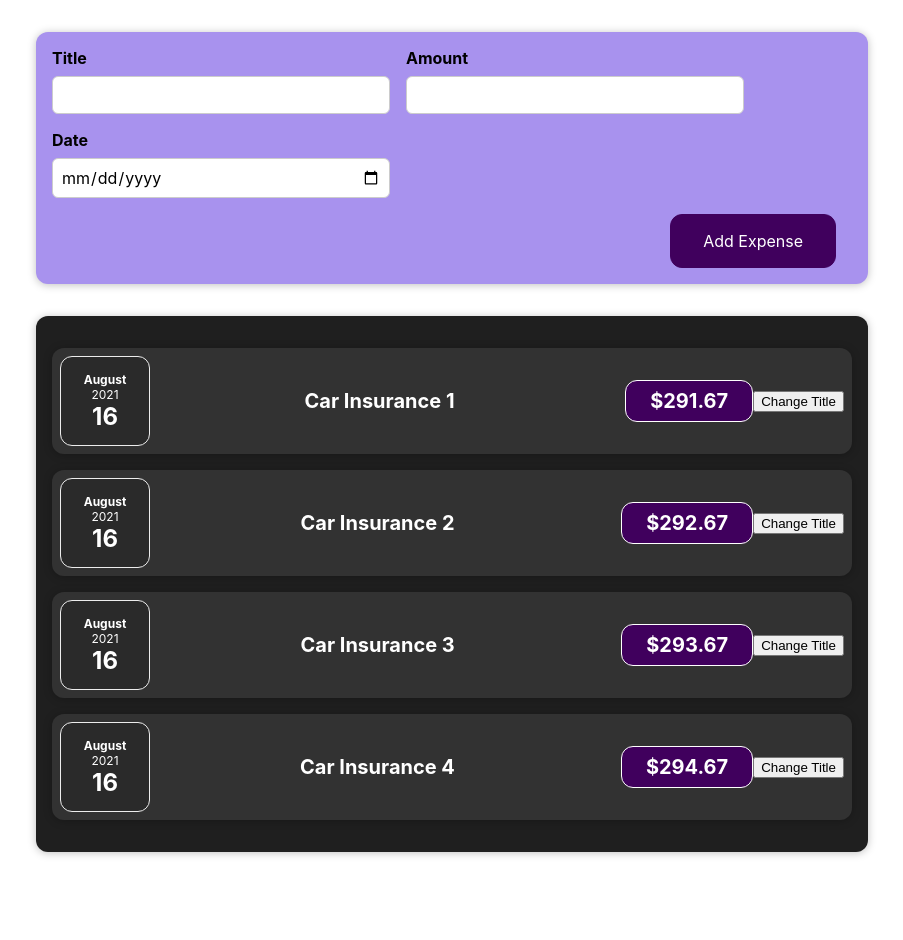
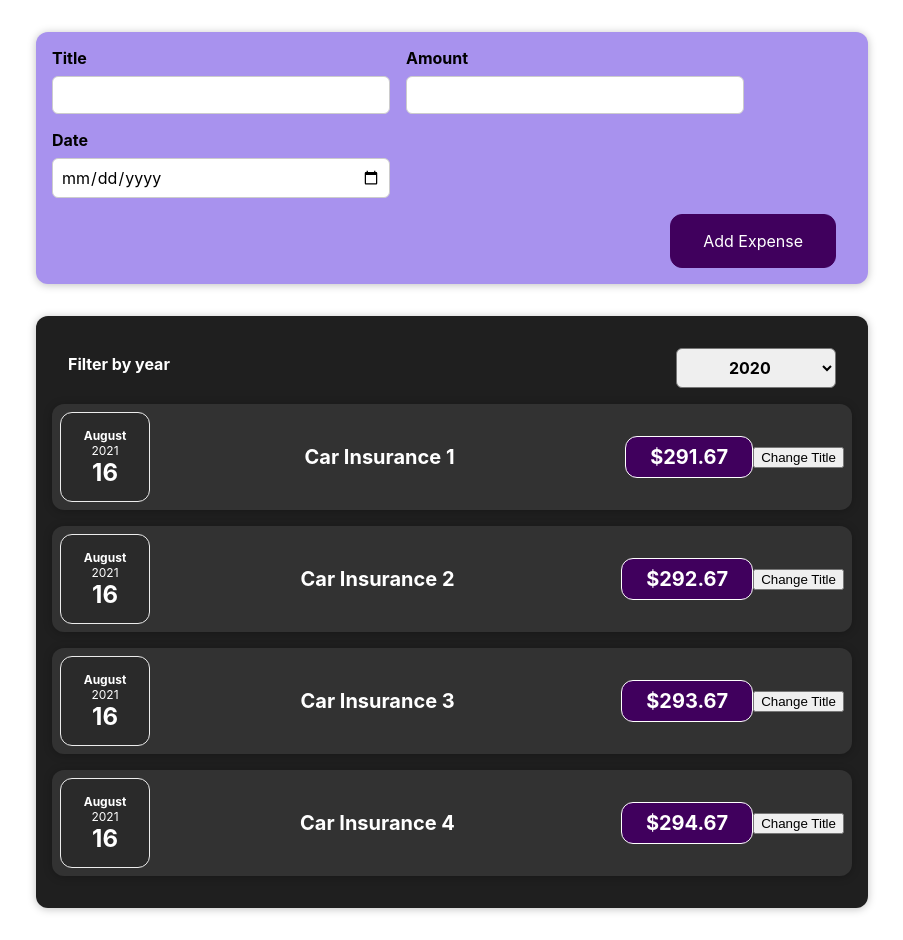
Before and after one commit to huy19712011/my-app, a React (Create React App) app: page / in a window 1280 px wide. Shown: the whole page, without its empty margins (188-1091 px from the left). Before the commit the page ends 884 px from the top, so only its background shows below. Built offline with nearby package versions, Linux system fonts and the light colour scheme.

Commit message:
59: A2 - adding ExpenseFilter component

```diff
--- /dev/null
+++ b/src/components/Expenses/ExpenseFilter.css
@@ -0,0 +1,24 @@
+.expenses-filter {
+  color: white;
+  padding: 0 1rem;
+}
+
+.expenses-filter__control {
+  display: flex;
+  width: 100%;
+  align-items: center;
+  justify-content: space-between;
+  margin: 1rem 0;
+}
+
+.expenses-filter label {
+  font-weight: bold;
+  margin-bottom: 0.5rem;
+}
+
+.expenses-filter select {
+  font: inherit;
+  padding: 0.5rem 3rem;
+  font-weight: bold;
+  border-radius: 6px;
+}
--- /dev/null
+++ b/src/components/Expenses/ExpenseFilter.js
@@ -0,0 +1,26 @@
+import './ExpenseFilter.css';
+
+const ExpenseFilter = (props) => {
+
+  const dropdownChangeHandler = (event) => {
+
+    // console.log(event.target.value);
+    props.onChangeFilter(event.target.value);
+  };
+
+  return (
+    <div className="expenses-filter">
+      <div className="expenses-filter__control">
+        <label>Filter by year</label>
+        <select value={props.selected} onChange={dropdownChangeHandler}>
+          <option value='2022'>2022</option>
+          <option value='2021'>2021</option>
+          <option value='2020'>2020</option>
+          <option value='2019'>2019</option>
+        </select>
+      </div>
+    </div>
+  );
+};
+
+export default ExpenseFilter;
--- a/src/components/Expenses/Expenses.js
+++ b/src/components/Expenses/Expenses.js
@@ -1,11 +1,27 @@
+import React, {useState} from 'react';
+
 import ExpenseItem from "./ExpenseItem";
 import './Expenses.css';
 import Card from './../ui/Card';
+import ExpenseFilter from "./ExpenseFilter";
 
 function Expenses(props) {
 
+  const[filteredYear, setFilteredYear] = useState('2020');
+
+  const filterChangeHandler = selectedYear => {
+
+    setFilteredYear(selectedYear);
+  };
+
+
   return (
+    <div>
       <Card className="expenses">
+        <ExpenseFilter
+          selected={filteredYear}
+          onChangeFilter={filterChangeHandler}>
+        </ExpenseFilter>
         <ExpenseItem
           title={props.items[0].title}
           amount={props.items[0].amount}
@@ -27,6 +43,7 @@
           date={props.items[3].date}
         ></ExpenseItem>
       </Card>
+    </div>
   );
 }
 
```
Lines whose indentation alone changed are shown as unchanged.
